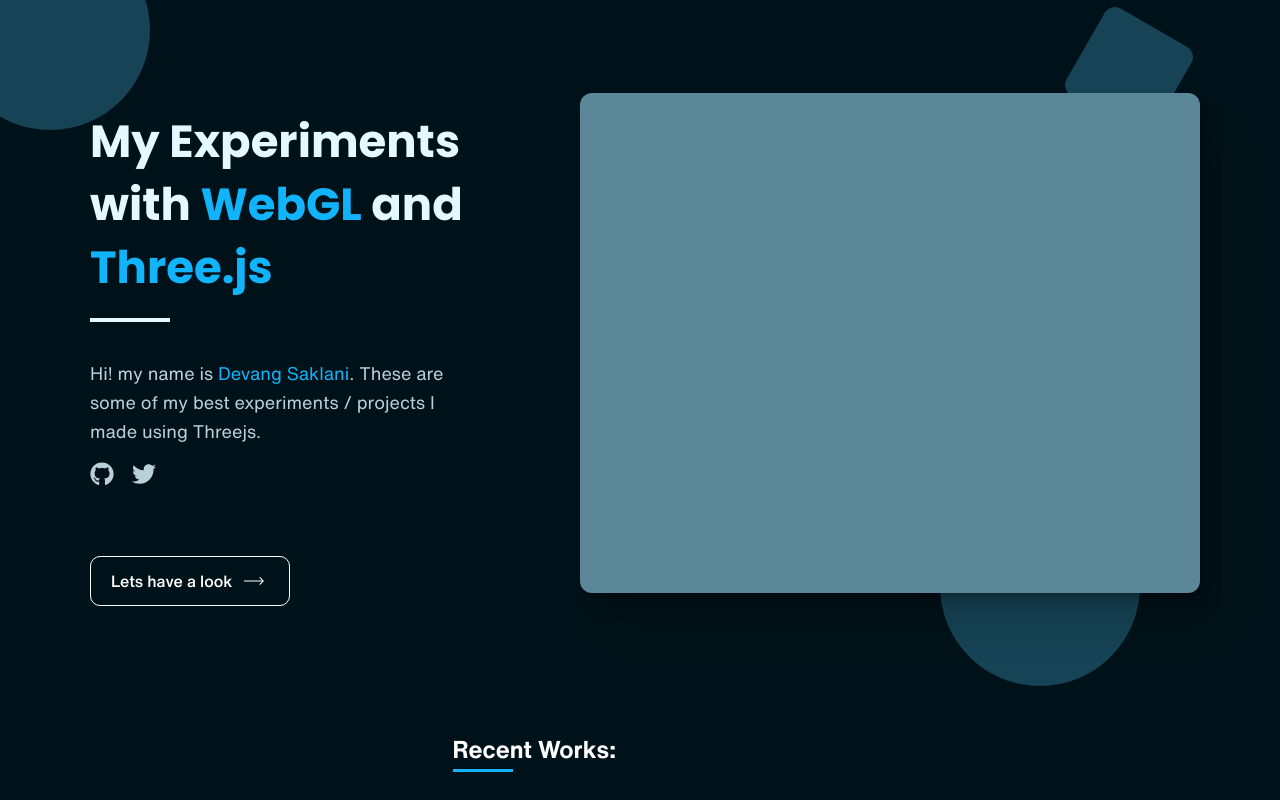
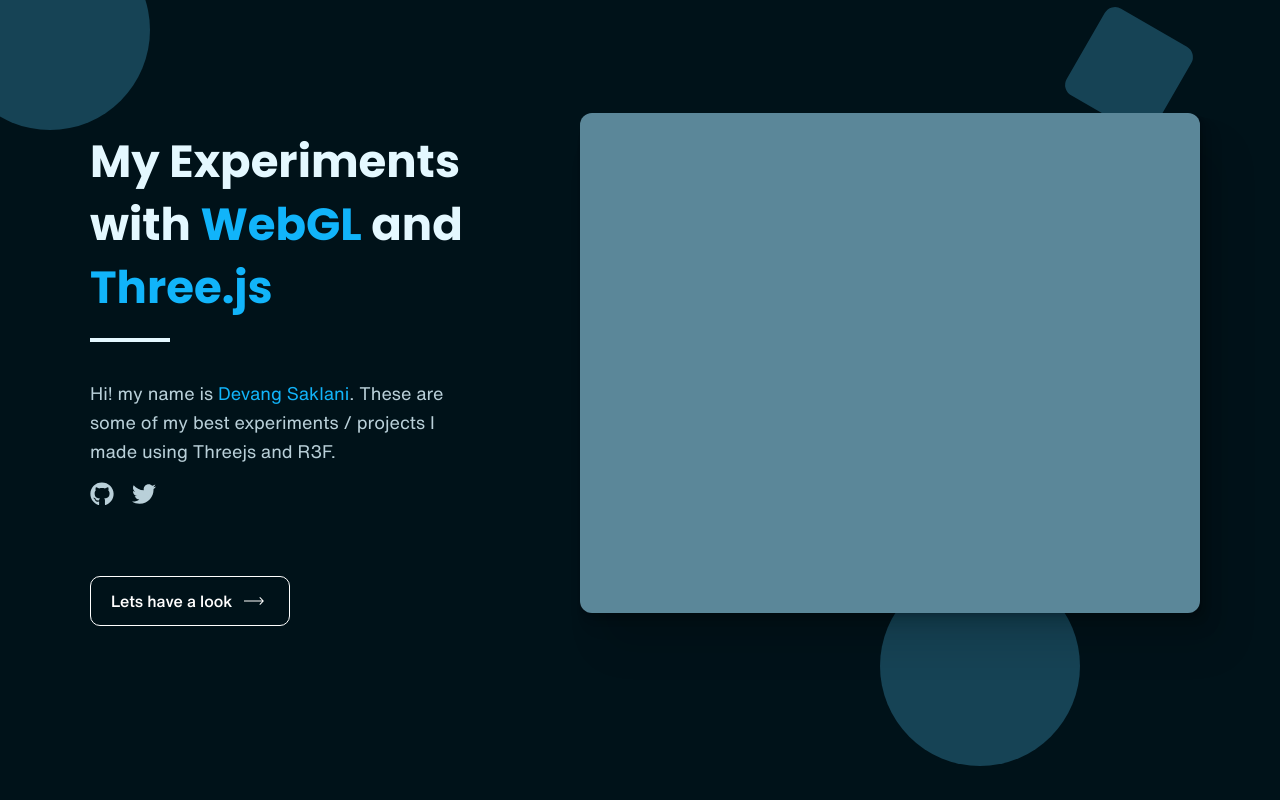
Before and after one commit to Devang47/Threejs-Experiments, a React (Create React App) app: page / in a window 1280 px wide. Shown: the top 800 px of the page. Built offline with nearby package versions, Linux system fonts and the light colour scheme; grey boxes are pictures that could not be loaded; the HTML template or start-up script is replaced by a standard one.

Commit message:
gsap animation added

```diff
--- a/src/Components/Header.tsx
+++ b/src/Components/Header.tsx
@@ -1,18 +1,42 @@
-import React from "react";
+import React, { useRef, useLayoutEffect } from "react";
 import { FaGithub } from "react-icons/fa";
 import { FaTwitter } from "react-icons/fa";
 
+import gsap from "gsap";
+// import ScrollTrigger from "gsap/ScrollTrigger";
+
 function Header() {
+  const objects = useRef(null);
+  const allCircles = gsap.utils.selector(objects);
+
+  useLayoutEffect(() => {
+    window.addEventListener("mousemove", animateCircle);
+    return () => {
+      window.removeEventListener("mousemove", animateCircle);
+    };
+  }, []);
+
+  function animateCircle(event: any) {
+    let mouseX = event.clientX / window.innerWidth - 0.5;
+    let mouseY = event.clientY / window.innerHeight - 0.5;
+
+    gsap.to(allCircles(".object"), {
+      x: 50 * mouseX,
+      y: 50 * mouseY,
+      duration: 0.5,
+    });
+  }
+
   return (
-    <header>
+    <header ref={objects}>
       <div className="left_text">
         <h1 className="title font_1">
           My Experiments with <span className="highlighted">WebGL</span> and
           <span className="highlighted"> Three.js </span>
         </h1>
         <h2 className="sub_title font_2">
-          Hi! my name is <span className='highlighted'>Devang Saklani</span>. These are some of my best
-          experiments / projects I made using Threejs.
+          Hi! my name is <span className="highlighted">Devang Saklani</span>.
+          These are some of my best experiments / projects I made using Threejs and R3F.
         </h2>
         <div className="social_links">
           <a
@@ -53,9 +77,9 @@
         </div>
       </div>
       <div className="canvas_right shadow"></div>
-      <span className="circle circle_1"></span>
-      <span className="circle circle_2"></span>
-      <span className="cube_1"></span>
+      <span className="circle circle_1 object"></span>
+      <span className="circle circle_2 object"></span>
+      <span className="cube_1 object"></span>
     </header>
   );
 }
--- a/src/styles/_header.scss
+++ b/src/styles/_header.scss
@@ -1,7 +1,7 @@
 header {
   display: flex;
   flex-direction: column;
-  padding: 40px 20px;
+  padding: 40px 20px 90px;
   position: relative;
   width: 100%;
   overflow: hidden;
@@ -107,7 +107,7 @@
     left: -60px;
   }
   .circle_2 {
-    bottom: 0;
+    bottom: 40px;
     right: -20px;
   }
   .cube_1 {
@@ -153,7 +153,7 @@
     flex-direction: row;
     justify-content: center;
     align-items: center;
-    padding: 80px 80px;
+    padding: 100px 80px 180px;
     .left_text {
       min-width: 500px;
       margin: 0;
@@ -166,9 +166,9 @@
       h2 {
         max-width: 367px;
       }
-      .social_links{
-        a{
-          svg{
+      .social_links {
+        a {
+          svg {
             width: 24px;
             height: 24px;
           }
@@ -189,9 +189,9 @@
       top: -70px;
       left: -50px;
     }
-    .circle_2{
-      bottom: 00px;
-      right: 140px;
+    .circle_2 {
+      bottom: 40px;
+      right: 200px;
     }
     .cube_1 {
       top: 21px;
--- a/src/styles/_projects.scss
+++ b/src/styles/_projects.scss
@@ -1,5 +1,5 @@
 section {
-  margin: 50px 0;
+  margin: 0 0 50px;
   padding: 0 20px;
   width: 100%;
   .wrapper {
--- a/src/styles/main.css
+++ b/src/styles/main.css
@@ -405,7 +405,7 @@
   -webkit-box-direction: normal;
       -ms-flex-direction: column;
           flex-direction: column;
-  padding: 40px 20px;
+  padding: 40px 20px 90px;
   position: relative;
   width: 100%;
   overflow: hidden;
@@ -543,7 +543,7 @@
 }
 
 header .circle_2 {
-  bottom: 0;
+  bottom: 40px;
   right: -20px;
 }
 
@@ -593,7 +593,7 @@
     -webkit-box-align: center;
         -ms-flex-align: center;
             align-items: center;
-    padding: 80px 80px;
+    padding: 100px 80px 180px;
   }
   header .left_text {
     min-width: 500px;
@@ -627,8 +627,8 @@
     left: -50px;
   }
   header .circle_2 {
-    bottom: 00px;
-    right: 140px;
+    bottom: 40px;
+    right: 200px;
   }
   header .cube_1 {
     top: 21px;
@@ -637,7 +637,7 @@
 }
 
 section {
-  margin: 50px 0;
+  margin: 0 0 50px;
   padding: 0 20px;
   width: 100%;
 }
```
